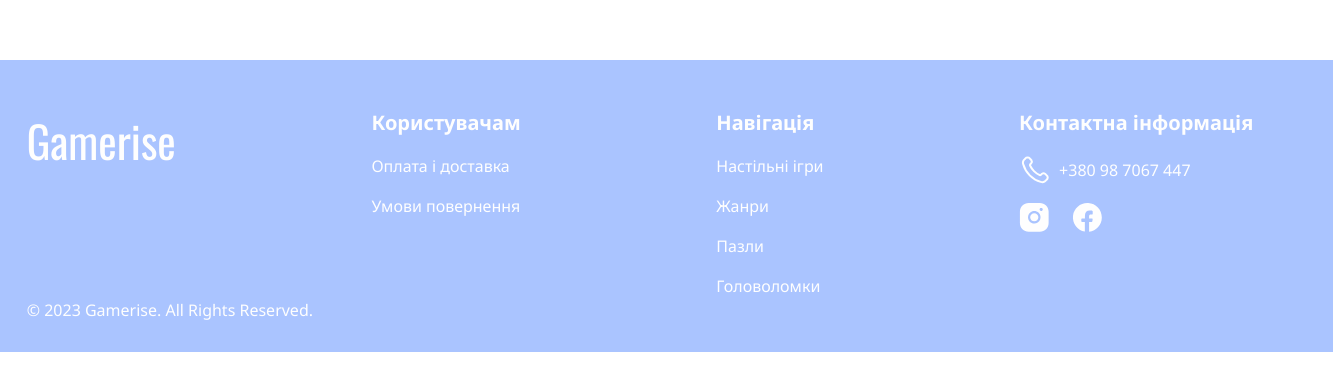
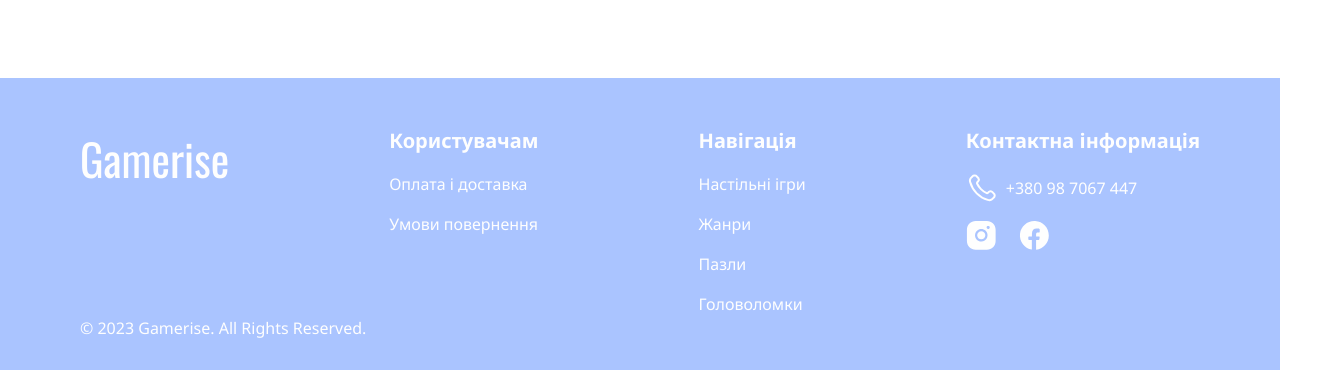
Before and after one commit to GamerizeUa/Gamerize, a React (Vite) app in the folder my-app/: page / in a window 1280 px wide. Shown: the part 942-1312 px from the top of the page, 1333 px wide, since content can reach past the window. Built offline with nearby package versions, Linux system fonts and the light colour scheme.

Commit message:
reformed page wrap and footer

```diff
--- a/my-app/src/components/Footer/Footer.jsx
+++ b/my-app/src/components/Footer/Footer.jsx
@@ -5,7 +5,8 @@
 
 const Footer = () => {
   return (
-    <div className={styles.footer}>
+    <div className={styles.footerWrap}>
+      <div className={styles.footer + " content"}>
         <div className={styles.footerListWrapper}>
           <a href="/">
             <h1 className={styles.logo}>Gamerise</h1>
@@ -19,7 +20,6 @@
               <a>Умови повернення</a>
             </li>
           </ul>
-
           <ul className={styles.navList}>
             <p className={styles.footerListHeader}>Навігація</p>
             <li>
@@ -35,7 +35,6 @@
               <a>Головоломки</a>
             </li>
           </ul>
-
           <ul className={styles.contactsList}>
             <p className={styles.footerListHeader}>Контактна інформація</p>
             <li>
@@ -60,6 +59,7 @@
         </div>
         <p>© 2023 Gamerise. All Rights Reserved.</p>
       </div>
+    </div>
   );
 };
 
--- a/my-app/src/components/Footer/Footer.module.css
+++ b/my-app/src/components/Footer/Footer.module.css
@@ -1,8 +1,10 @@
-.footer{
-    padding: 48px 80px 30px 80px;
+.footerWrap {
     background-color: #AAC4FF;
     color: #FEFEFE;
     font-size: 16px;
+}
+.footer{
+    padding: 48px 80px 30px 80px;
 }
 
 .footerListWrapper{
--- a/my-app/src/components/Layout/Layout.jsx
+++ b/my-app/src/components/Layout/Layout.jsx
@@ -7,7 +7,7 @@
 
 const Layout = () => {
   return (
-    <div>
+    <>
       <Header />
       <CategoryHeader />
       <main className={styles.container}>
@@ -16,7 +16,7 @@
         </Suspense>
       </main>
       <Footer />
-    </div>
+    </>
   );
 };
 
--- a/my-app/src/index.css
+++ b/my-app/src/index.css
@@ -1,4 +1,5 @@
 :root {
+    width: 100%;
     line-height: 1.5;
     font-weight: 400;
 
@@ -10,14 +11,13 @@
 }
 
 body {
-  display: flex;
-  justify-content: center;
   min-width: 320px;
   min-height: 100vh;
   font-family: 'Noto Sans';
 }
 
 html,body{
+  width: 100%;
 	font-size: 100%;
 	font-size: 14px;
 	-ms-text-size-adjust: 100%;
@@ -57,6 +57,11 @@
   font-size : inherit;
   font-weight: 400;
 }
+
+.content {
+  max-width: 1440px;
+  margin: 0 auto;
+}
 /* @media (prefers-color-scheme: light) {
     :root {
       color: #213547;
```
Lines whose indentation alone changed are shown as unchanged.
